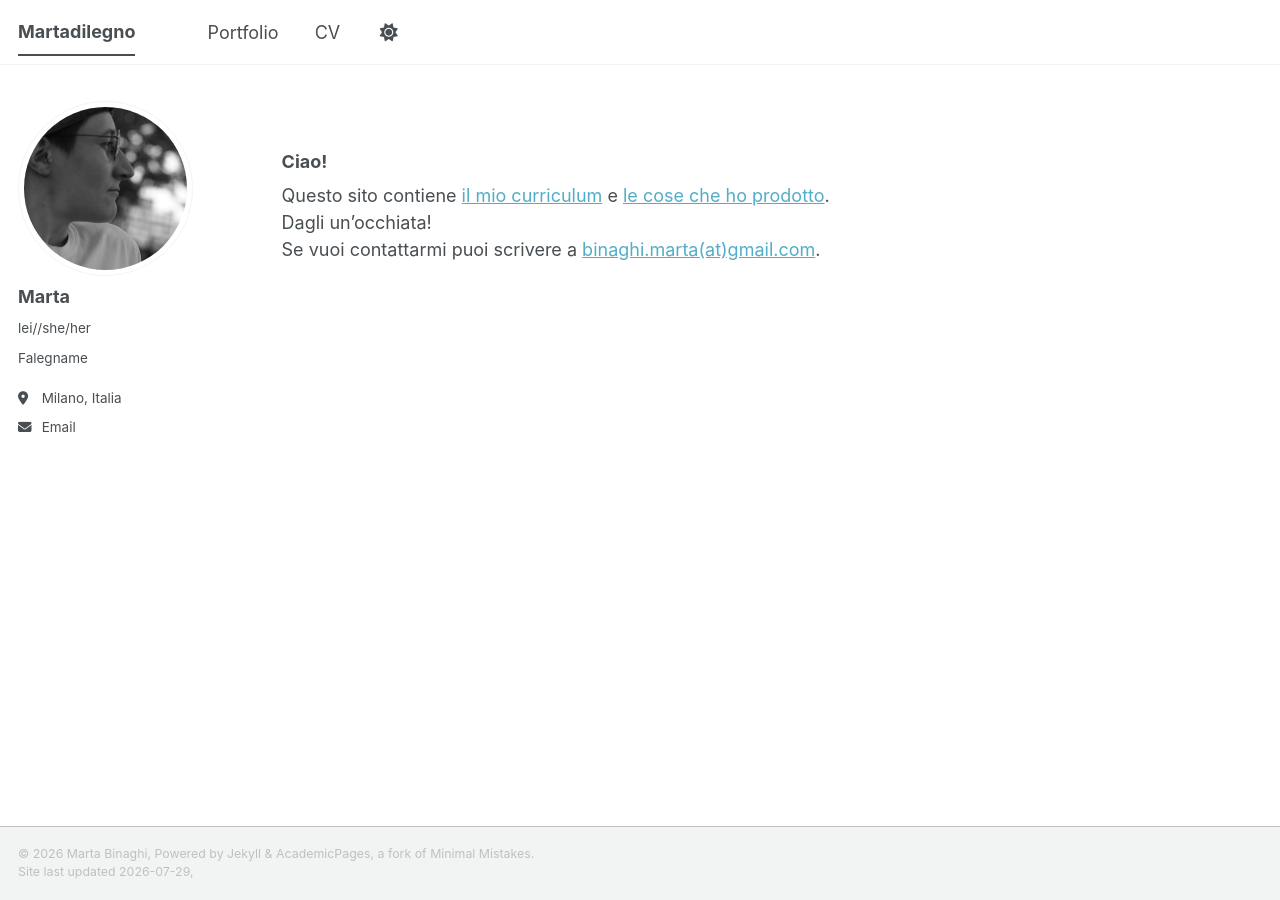
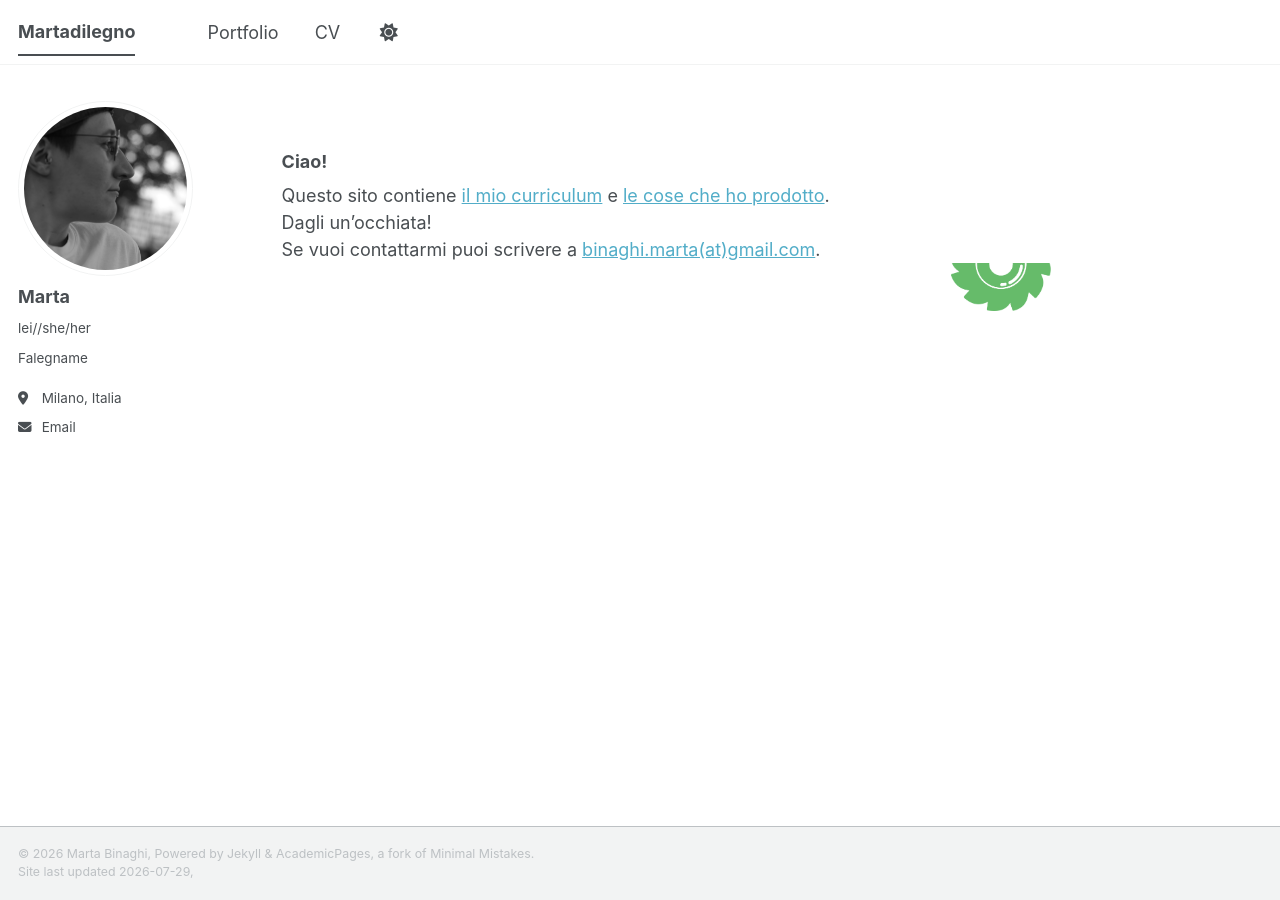
Before and after one commit to martadilegno/martadilegno.github.io, a Jekyll site: the page built from _pages/about.md, in a window 1280 px wide. Built offline with Jekyll 4.4.1, drawn with Linux system fonts in a browser that asks for light colours; a style sheet for code colours, icons or effects is not loaded.

Commit message:
Update about.md

```diff
--- a/_pages/about.md
+++ b/_pages/about.md
@@ -11,3 +11,5 @@ redirect_from:
 Questo sito contiene [il mio curriculum](https://martadilegno.github.io/cv/) e [le cose che ho prodotto](https://martadilegno.github.io/portfolio/).<br/>
 Dagli un'occhiata!<br/>
 Se vuoi contattarmi puoi scrivere a [binaghi.marta(at)gmail.com](mailto:binaghi.marta(at)gmail.com).<br/>
+<img align="right" width="100" height="50" src="https://github.com/martadilegno/martadilegno.github.io/blob/master/images/HALFsaw_fill_move_nobg_midgreen.png?raw=true" alt="Icona di una sega circolare" />
+<br clear="left"/>
```
